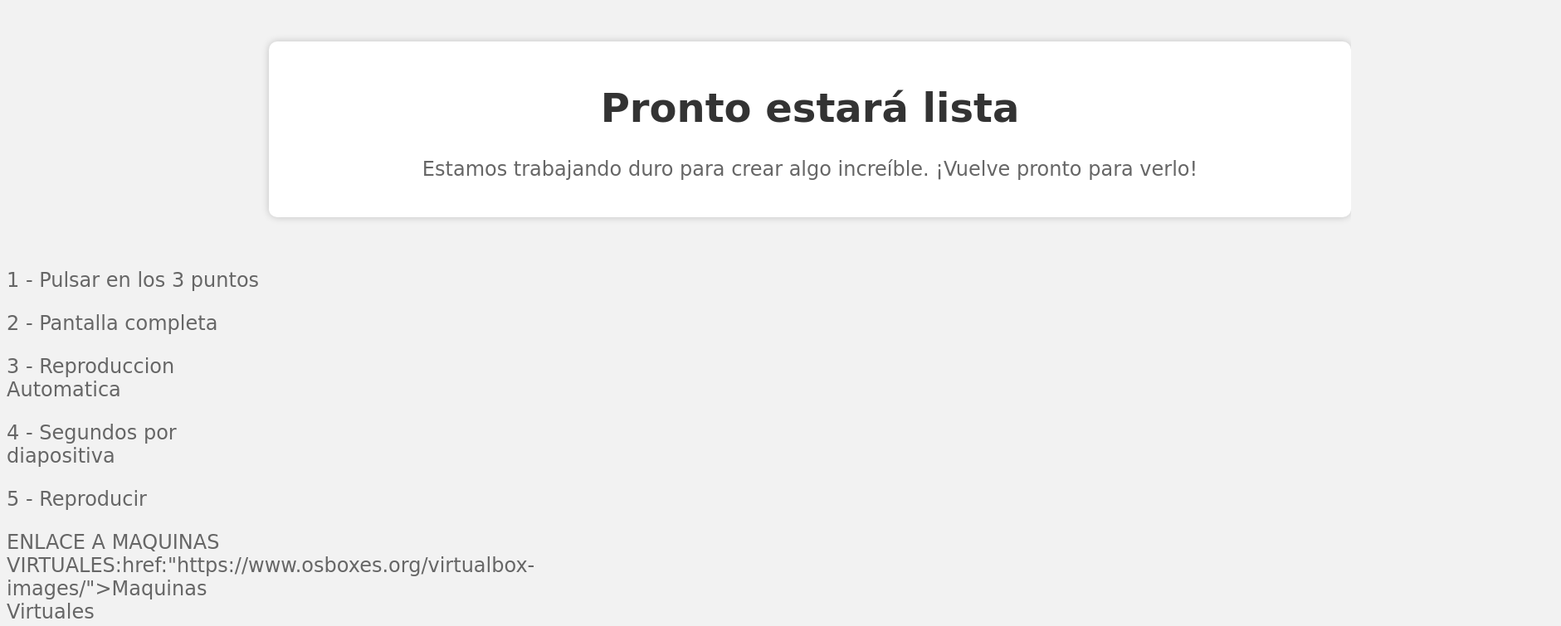
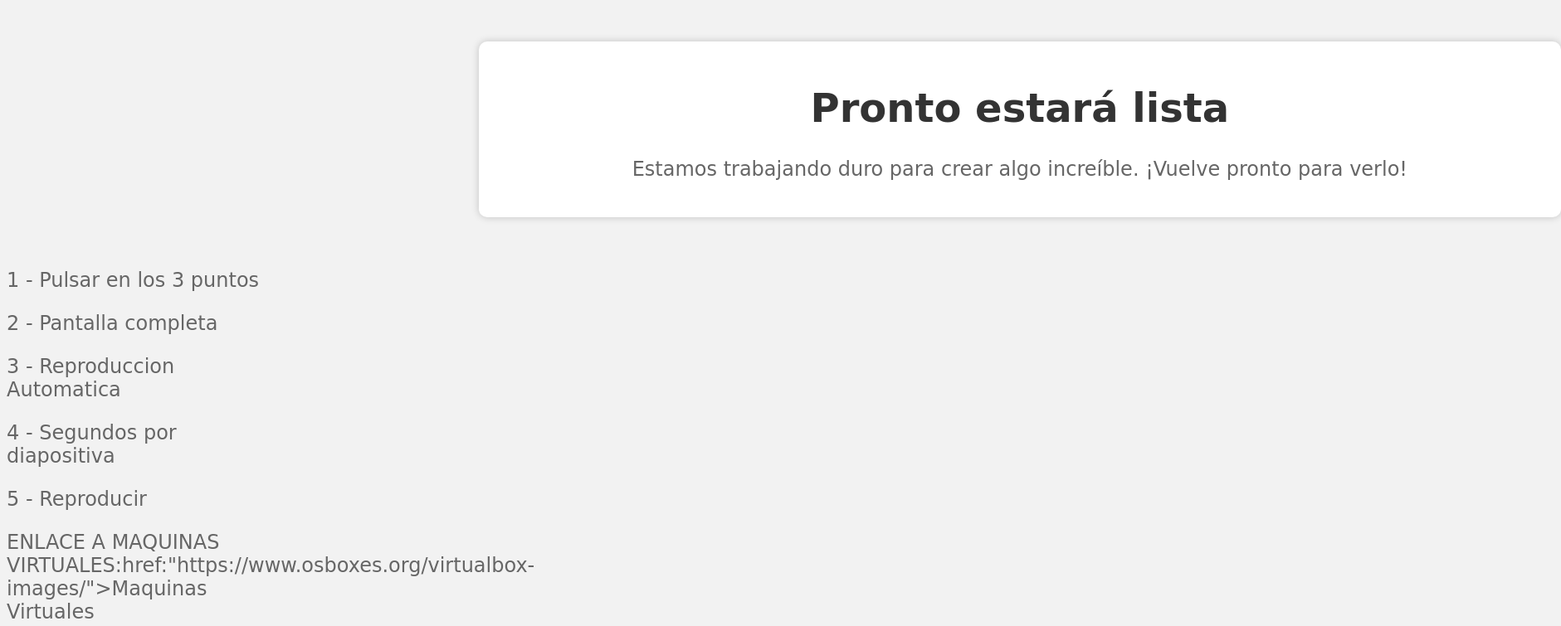
Before and after one commit to j1t077/J1t0.github.io, a plain HTML site: page index.html in a window 1280 px wide. Shown: the top 755 px of the page at 83% size, 1881 px wide, since content can reach past the window. Drawn offline with Linux system fonts and the light colour scheme.

Commit message:
Update style.css

```diff
--- a/style.css
+++ b/style.css
@@ -11,7 +11,7 @@ body {
   padding: 20px;
   background-color: #fff;
   border-radius: 10px;
-  margin-left: 25%;
+  margin-left: 45%;
   box-shadow: 0px 0px 10px rgba(0, 0, 0, 0.2);
 }
 
```
